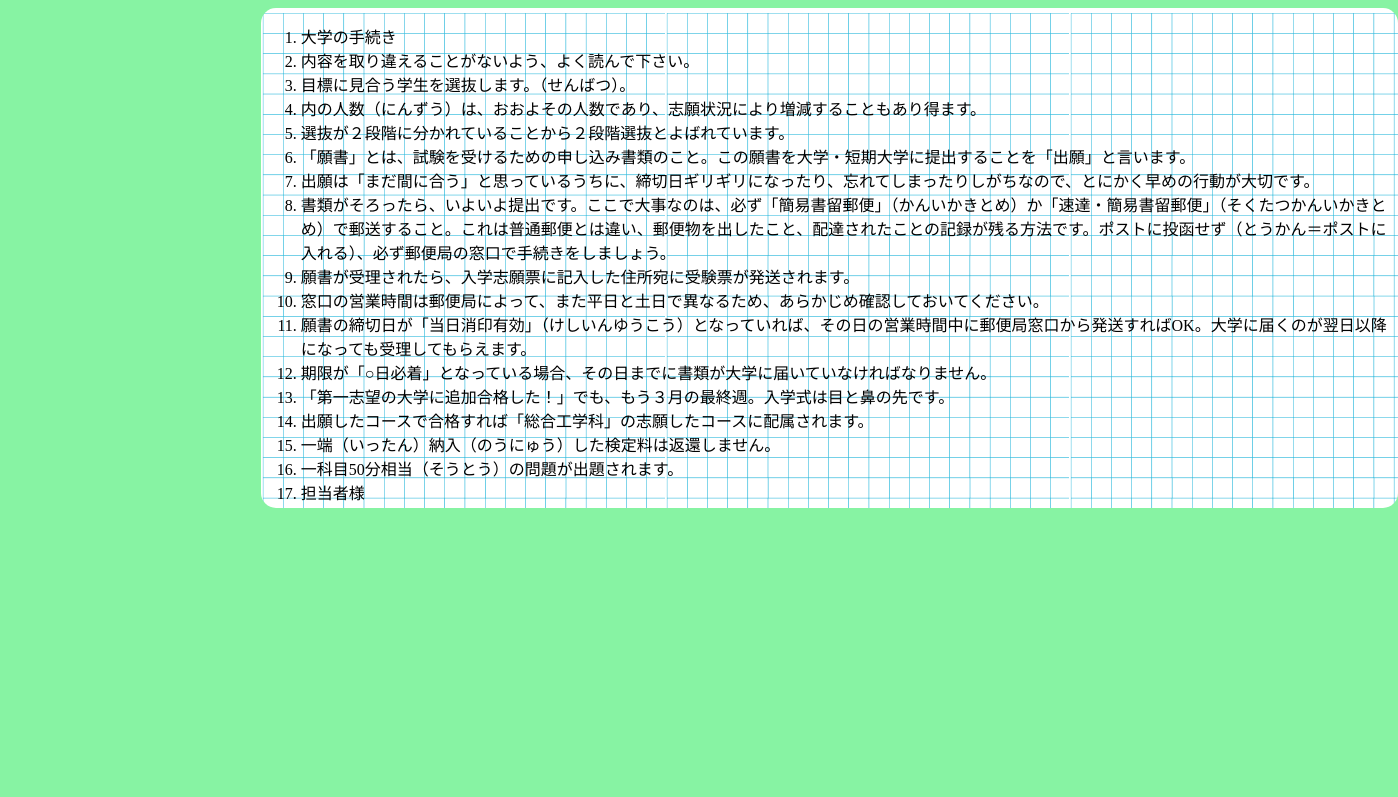
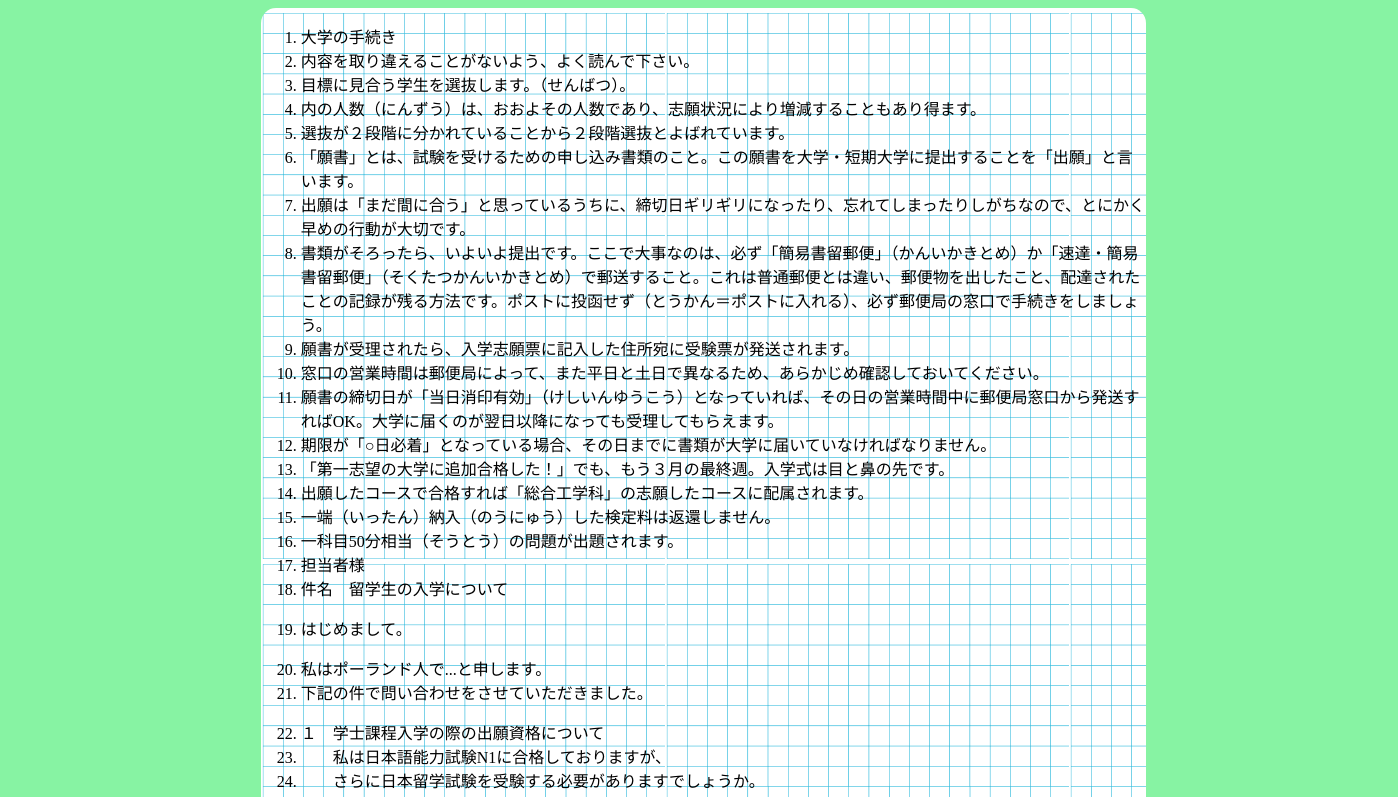
Before and after one commit to BladeofDagger/BladeofDagger.github.io, a plain HTML site: page zeszyt1.html in a window 1280 px wide. Shown: the top 797 px of the page, 1398 px wide, since content can reach past the window. Drawn offline with Linux system fonts and the light colour scheme.

Commit message:
edit css .notes

```diff
--- a/css/index.css
+++ b/css/index.css
@@ -87,8 +87,8 @@ h1 {
     border-radius: 15px 15px 15px 15px;
     margin-left: 20%;
     margin-right: 20%;
-    width: 90%;
-    height: 500px;
+    width: 70%;
+    height: 20%;
     overflow-y: auto;
     overflow-x: hidden;
 }
```
